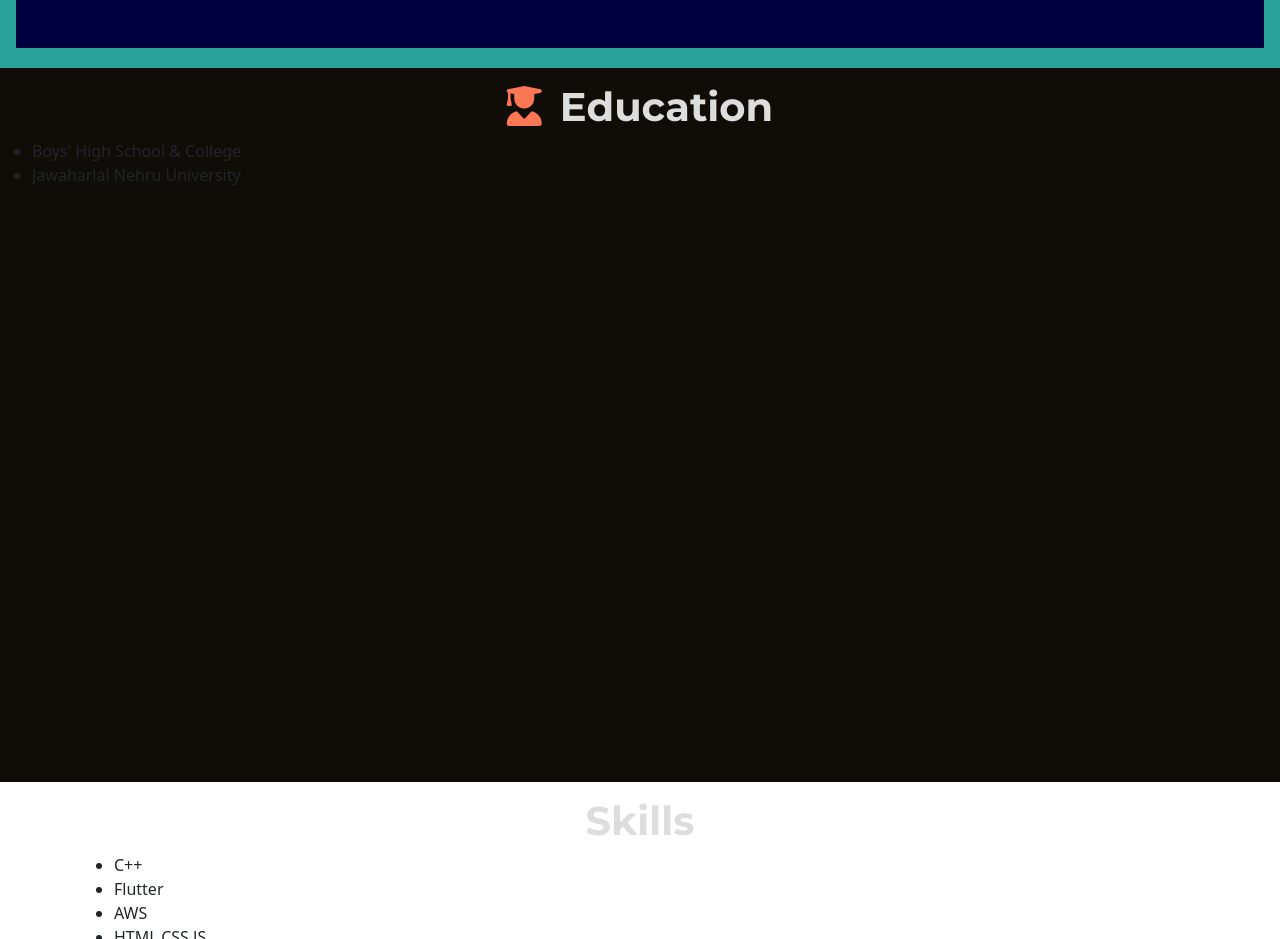
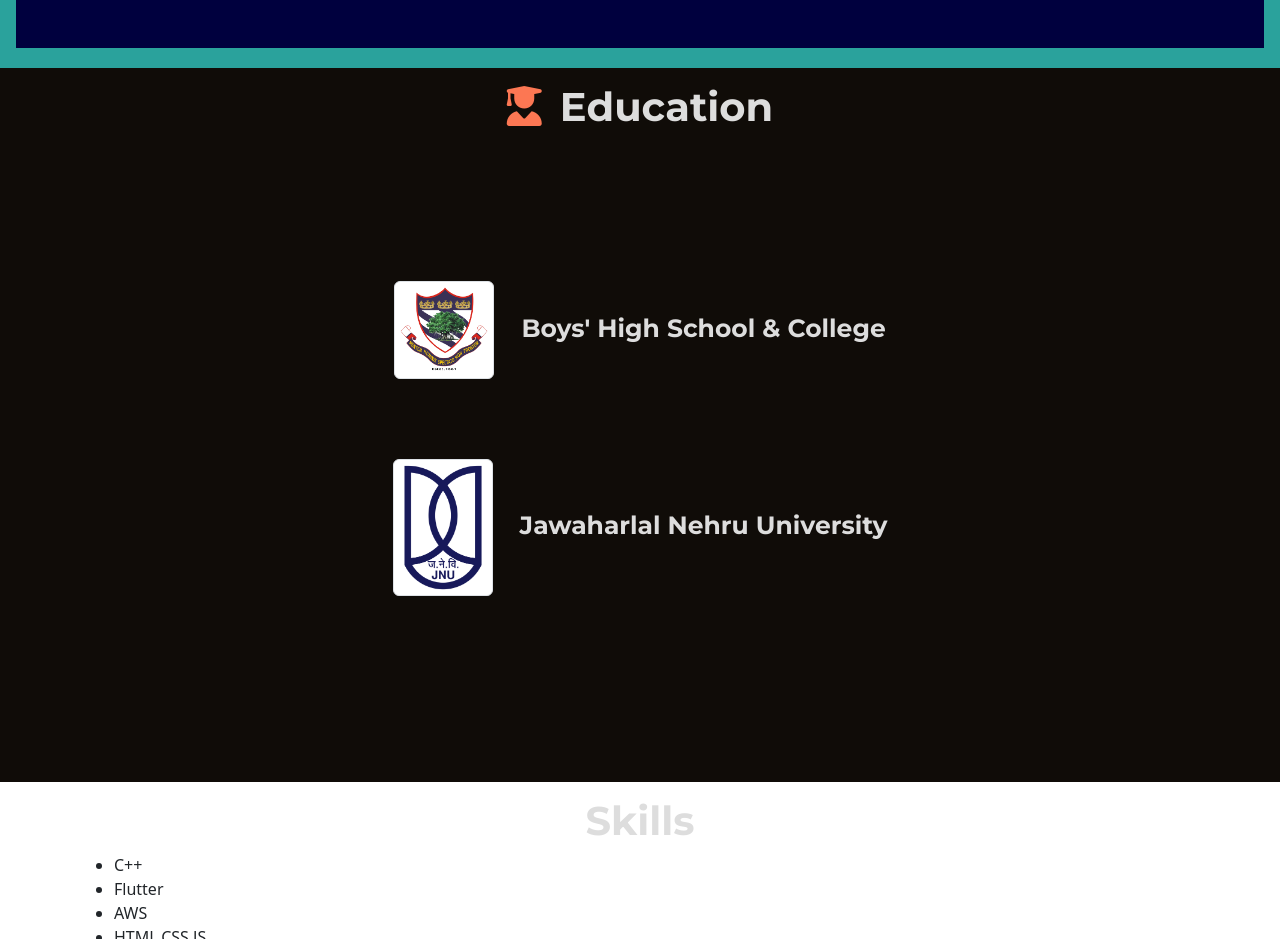
Before and after one commit to Priyanshu-agr/Portfolio-Website, a plain HTML site: page index.html in a window 1280 px wide. Shown: the part 1340-2279 px from the top of the page. Drawn offline with nearby package versions, Linux system fonts and the light colour scheme.

Commit message:
Edited the eduaction part of website

```diff
--- a/index.html
+++ b/index.html
@@ -127,11 +127,19 @@
             >Education
           </h1>
         </div>
-        <div>
-          <ul>
-            <li>Boys' High School & College</li>
-            <li>Jawaharlal Nehru University</li>
-          </ul>
+        <div id="edu">
+          <div id="block">
+            <div style="display: inline">
+              <img src="images/bhs.png" class="img-thumbnail" />
+            </div>
+            <div style="display: inline">Boys' High School & College</div>
+          </div>
+          <div id="block">
+            <div style="display: inline">
+              <img src="images/jnu.png" class="img-thumbnail" />
+            </div>
+            <div style="display: inline">Jawaharlal Nehru University</div>
+          </div>
         </div>
       </div>
     </section>
--- a/style.css
+++ b/style.css
@@ -42,7 +42,6 @@
     background-color: #00003e;
     margin: auto;
 }
-
 .containerr_c{
     width:100%;
     height: 714px;
@@ -55,6 +54,20 @@
 ul.social-icons{
     list-style: none;
     padding-left: 9rem;
+}
+#edu{
+    color: #dddddd;
+    display: flex;
+    justify-content: center;
+    flex-direction: column;
+    align-items: center;
+    height:599px;
+    width:100%;
+}
+#block{
+    font-size: 25px;
+    font-family: 'Montserrat', sans-serif;
+    padding: 40px;
 }
 .social-icons li{
     display: inline-block;
@@ -72,3 +85,8 @@ span{
 #span_2{
     color: #2AA29C;
 }
+img{
+    height: 100px;
+    width: 100px;
+    margin-right: 20px;
+}
```
Also changed, not shown: images/bhs.png (added), images/jnu.png (added).
